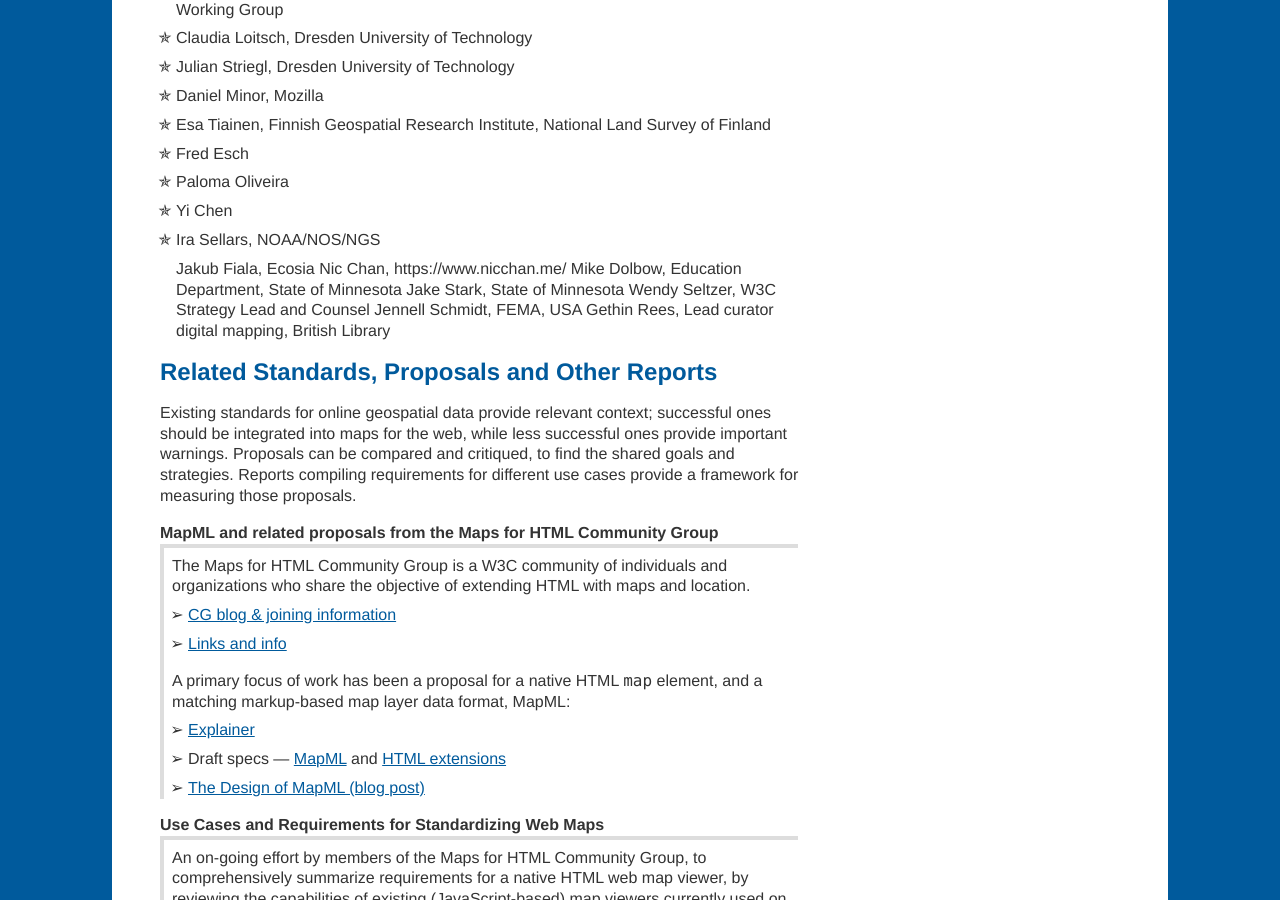
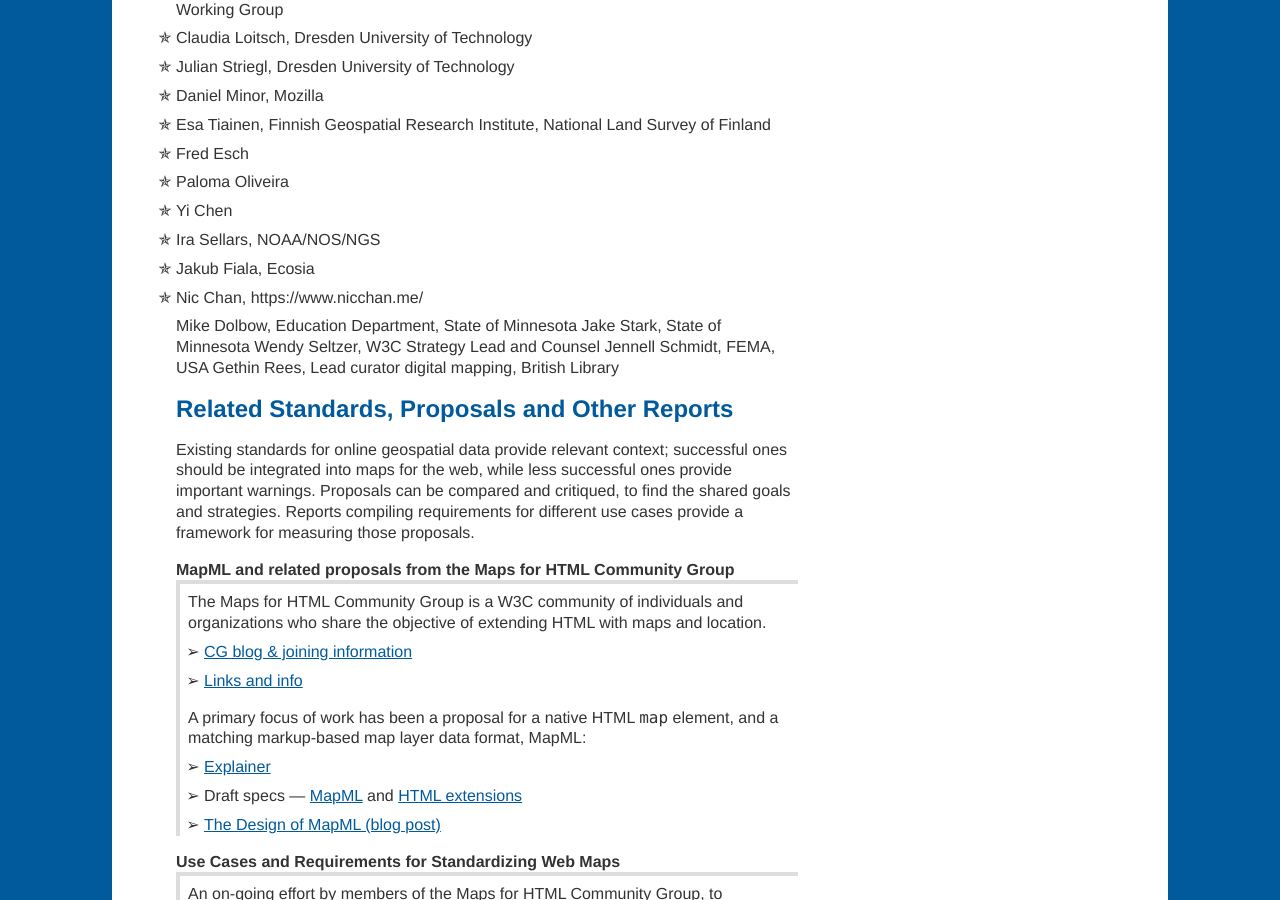
Before and after one commit to Maps4HTML/Maps4HTML-Workshop-2020, a Jekyll site: the page built from supporting-material.html, in a window 1280 px wide and 900 px high, scrolled down 3802 px. Built offline with Jekyll 4.4.1, drawn with Linux system fonts in a browser that asks for light colours; some of the changed lines change nothing that is shown.

Commit message:
Fix markup  oopsie

```diff
--- a/supporting-material.html
+++ b/supporting-material.html
@@ -139,13 +139,13 @@
   <li> Paloma Oliveira </li>
   <li> Yi Chen </li>
   <li> Ira Sellars, NOAA/NOS/NGS </li>
-  Jakub Fiala, Ecosia
-  Nic Chan, https://www.nicchan.me/
-  Mike Dolbow, Education Department, State of Minnesota
-  Jake Stark, State of Minnesota
-  Wendy Seltzer, W3C Strategy Lead and Counsel
-  Jennell Schmidt, FEMA, USA
-  Gethin Rees, Lead curator digital mapping, British Library
+  <li> Jakub Fiala, Ecosia </li>
+  <li> Nic Chan, https://www.nicchan.me/ </li
+  <li> Mike Dolbow, Education Department, State of Minnesota </li
+  <li> Jake Stark, State of Minnesota </li
+  <li> Wendy Seltzer, W3C Strategy Lead and Counsel </li
+  <li> Jennell Schmidt, FEMA, USA </li
+  <li> Gethin Rees, Lead curator digital mapping, British Library </li
 </ul>
 <h2 id="reports-explainers">Related Standards, Proposals and Other Reports</h2>
 
```
